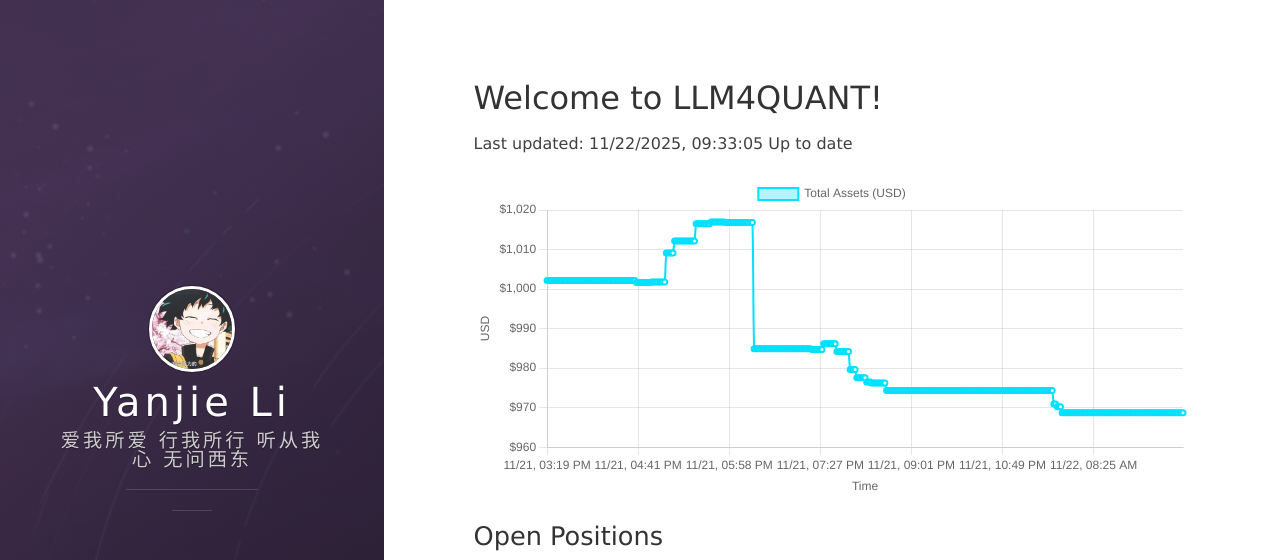
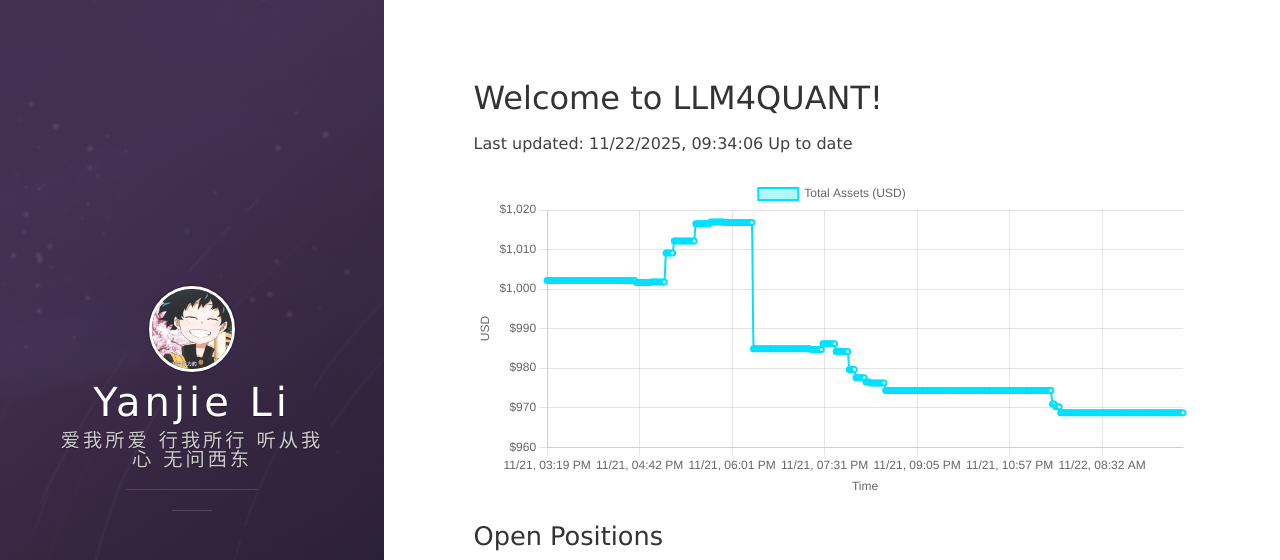
Before and after one commit to leeyegy/leeyegy.github.io, a Jekyll site: the page built from live-trading.html, in a window 1280 px wide and 1026 px high. Shown: the top 560 px of the window. Built offline with Jekyll 4.4.1, drawn with Linux system fonts in a browser that asks for light colours; nearby versions of some CDN libraries.

Commit message:
AccountMonitor: update balance history 2025-11-22T17:34:06+08:00

```diff
--- a/assets/data/binance/balance-history.json
+++ b/assets/data/binance/balance-history.json
@@ -1,5 +1,5 @@
 {
-  "generatedAt": "2025-11-22T17:33:05+08:00",
+  "generatedAt": "2025-11-22T17:34:06+08:00",
   "asset": "total_usd_value",
   "history": [
     {
@@ -1540,6 +1540,10 @@
     },
     {
       "timestamp": "2025-11-22T17:33:05+08:00",
+      "totalUsd": 968.69074819
+    },
+    {
+      "timestamp": "2025-11-22T17:34:06+08:00",
       "totalUsd": 968.69074819
     }
   ]
```
